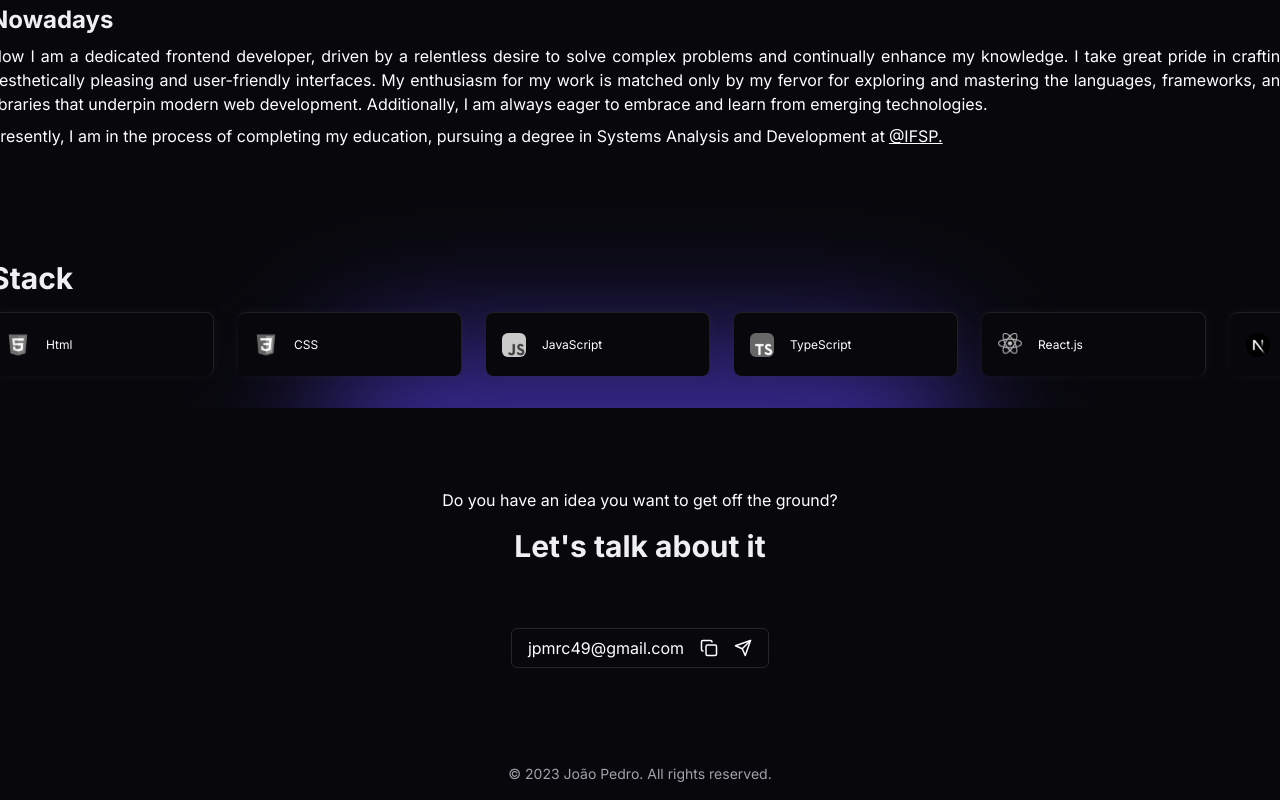
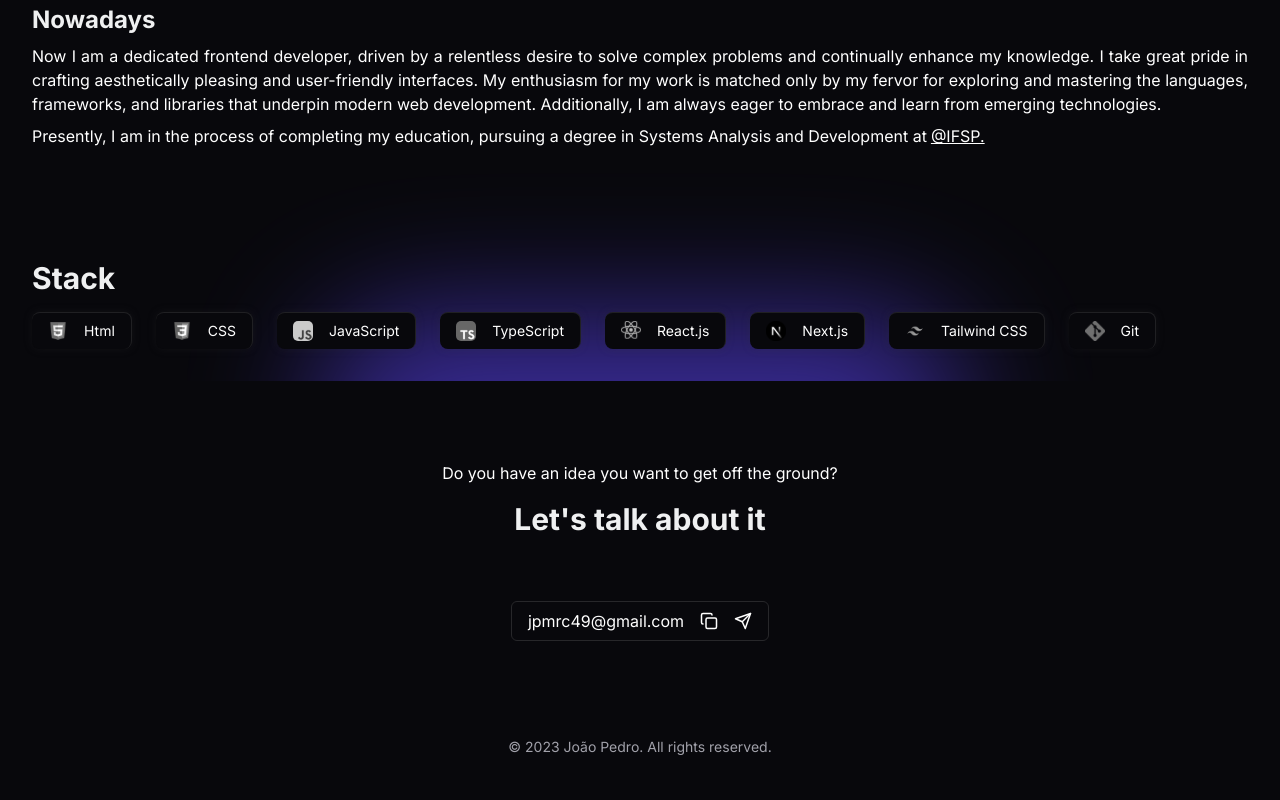
Before and after one commit to jotapemattos/portfolio-jotapemattos, a Next.js app: page / in a window 1280 px wide. Shown: the part 1056-1856 px from the top of the page. After the commit the page ends 1829 px from the top, so only its background shows below. Built offline with nearby package versions, Linux system fonts and the light colour scheme.

Commit message:
refactor: removes map method

```diff
--- a/src/components/HomeContent/ToolsCards.tsx
+++ b/src/components/HomeContent/ToolsCards.tsx
@@ -1,15 +1,18 @@
 import { cn } from '@/@lib/utils';
-import { ToolsProps, tools } from '@/data/tools';
+import { ToolsProps } from '@/data/tools';
 import { Tech, getHoverColor } from '@/utils/functions/selectHoverColor';
 import Image from 'next/image';
 
-const ToolsCards = () => {
+interface ToolCardProps {
+  tool: ToolsProps;
+  index: number;
+}
+
+const ToolsCards = ({ tool, index }: ToolCardProps) => {
   return (
-    <>
-      {tools.map((tool: ToolsProps, i) => (
     <div
-          key={i}
-          className="w-56 h-16 group rounded-lg bg-background backdrop-blur-md flex items-center gap-4 p-4 overflow-hidden border-t border-r border-primary/10 drop-shadow-[0_0_4px_rgba(49,49,49,0.2)]"
+      key={index}
+      className="w-fit h-fit group rounded-lg bg-background backdrop-blur-md flex items-center gap-4 px-4 py-2 overflow-hidden border-t border-r border-primary/10 drop-shadow-[0_0_4px_rgba(49,49,49,0.2)]"
     >
       <span
         className={cn(
@@ -17,17 +20,15 @@ const ToolsCards = () => {
           getHoverColor(tool.name.toLowerCase() as Tech)
         )}
       />
-          <span className="w-6 h-6 group">
+      <span className="w-5 h-5 group">
         <Image
           src={tool.image}
           alt={tool.name + 'logo'}
           className="grayscale group-hover:grayscale-0"
         />
       </span>
-          <p className="text-xs">{tool.name}</p>
+      <p className="text-sm">{tool.name}</p>
     </div>
-      ))}
-    </>
   );
 };
 
```
Lines whose indentation alone changed are shown as unchanged.
